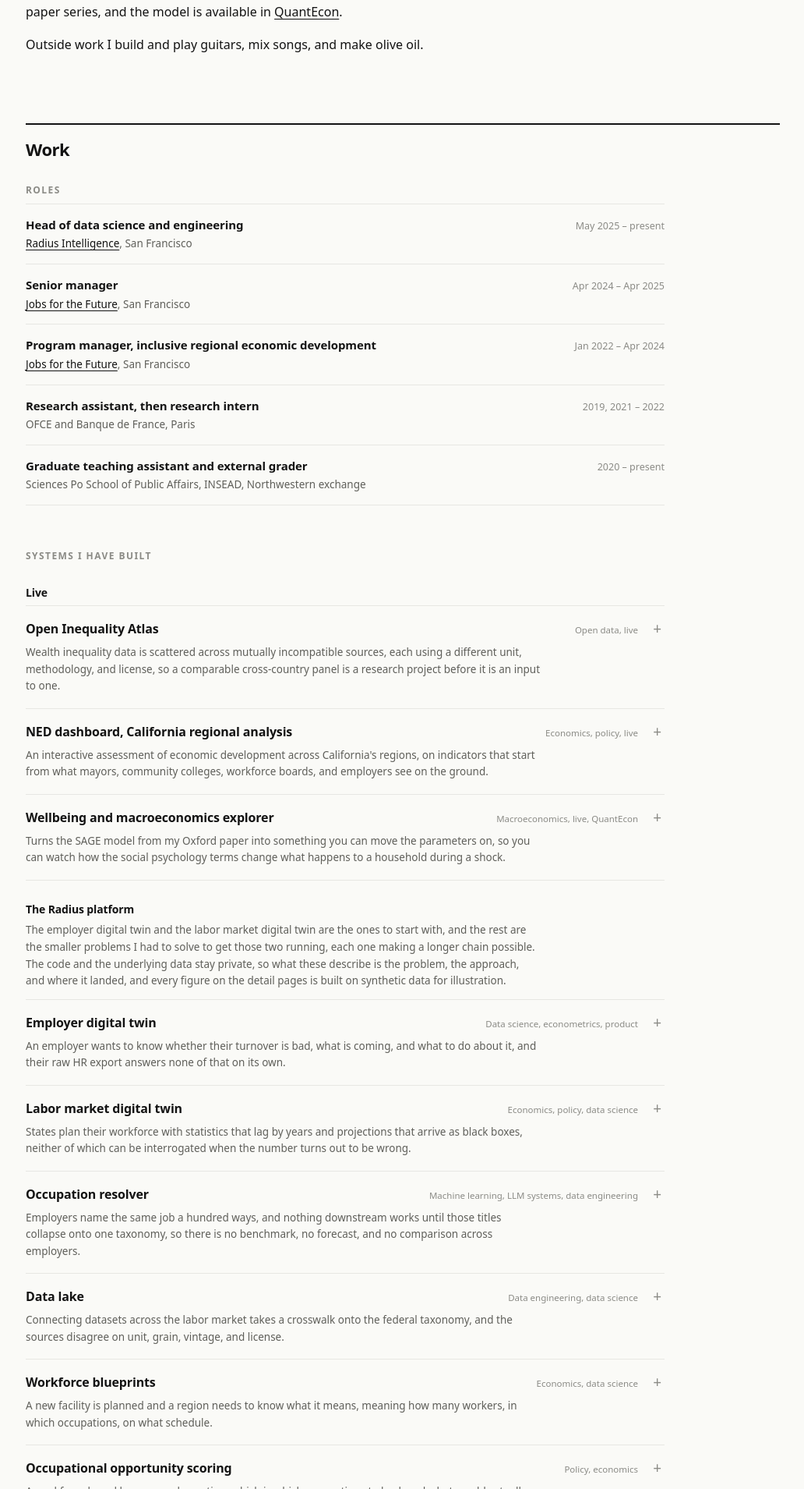
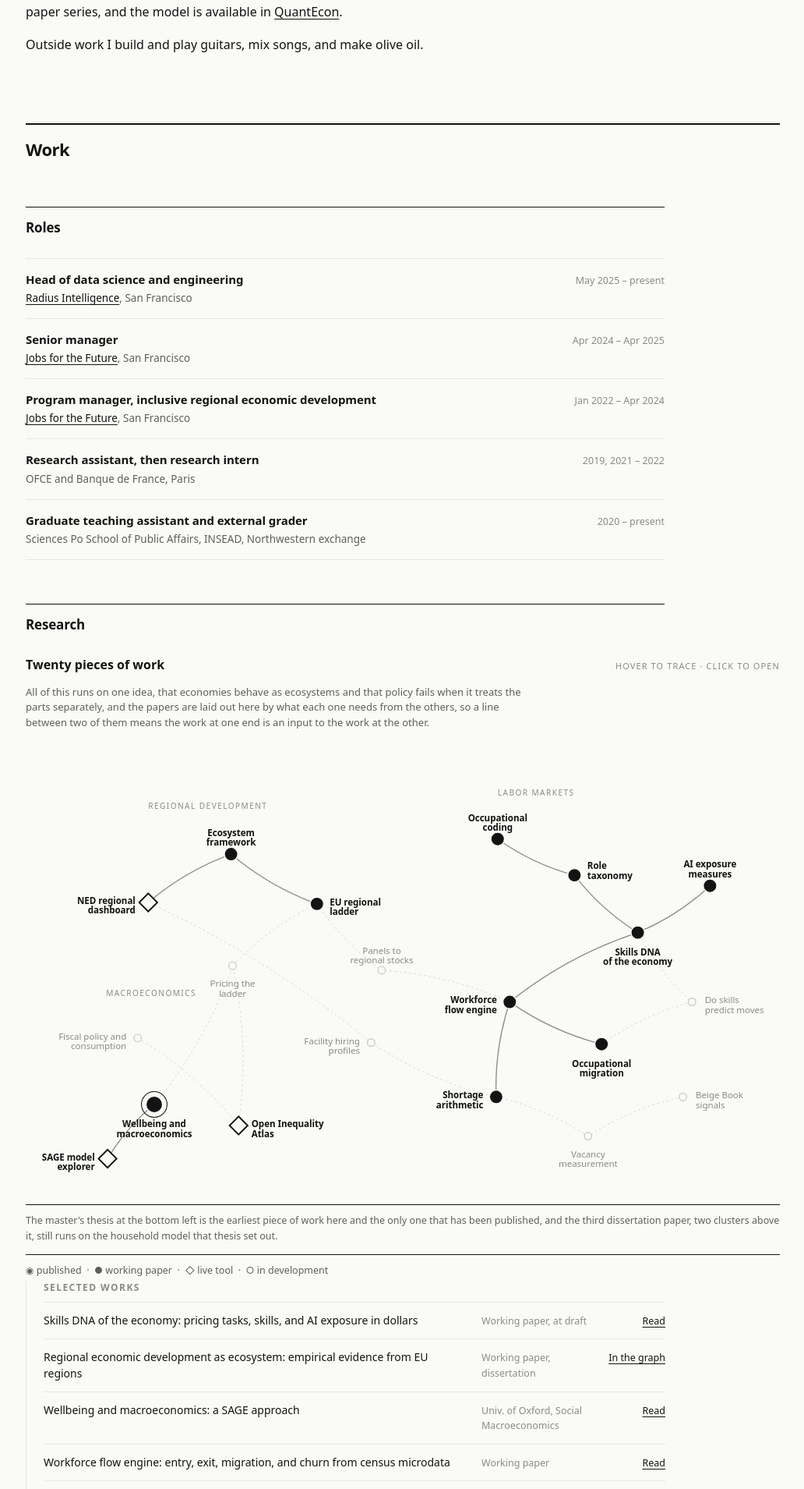
Before and after one commit to conway1521/conway1521.github.io, a Jekyll site: the page built from index.html, in a window 1280 px wide. Shown: the part 1325-3234 px from the top of the page at 78% size, without its empty margins (123-1155 px from the left). Built offline with Jekyll 4.4.1, drawn with Linux system fonts in a browser that asks for light colours; some of the changed text lies outside the part shown.

Commit message:
Fix the heading hierarchy, put Research above Systems, name the carousel
The block headings inside Work were styled at 12px uppercase faint while
the group headings beneath them were 14px bold, so every child heading
outranked its own parent and nothing read as the start of a new part.
Block headings now carry a 1px rule at 17px in ink, group headings take
the quiet uppercase label the parent used to wear, and each group sits
indented against a hairline so the nesting is visible.

The research figure carried a 2px rule identical to the top-level Work
rule, which made it read as a section of its own rather than a part of
Work. Its heading now carries the rule and the figure does not repeat it.

Research moves above the systems list. The graph is the least ordinary
thing on the page and it sat behind thirteen expandable rows, and the
About already opens on Radius, so leading Work with the platform said the
same thing twice.

"Systems I have built" becomes "Systems and tools".

The carousel is introduced rather than appearing unannounced.

```diff
--- a/assets/css/ink.css
+++ b/assets/css/ink.css
@@ -130,7 +130,7 @@ button { font-family: inherit; }
 .entry__org { font-size: 13.5px; color: var(--muted); margin-top: 2px; }
 .entry__body { font-size: 14px; line-height: 1.6; color: var(--muted); margin-top: 10px; max-width: var(--measure-text); }
 .entry__links { margin-top: 12px; display: flex; gap: 18px; flex-wrap: wrap; font-size: 13px; }
-.subgroup__h { font-size: 14px; font-weight: 600; margin: var(--space-tight) 0 6px; }
+.subgroup__h { font-size: 12px; font-weight: 600; letter-spacing: 0.12em; text-transform: uppercase; color: var(--faint); margin: var(--space-tight) 0 8px; }
 .deflist { border-top: 1px solid var(--rule); }
 .deflist > div { display: grid; grid-template-columns: 220px 1fr; gap: 20px; padding: 13px 0; border-bottom: 1px solid var(--rule); }
 .deflist strong { font-size: 13.5px; font-weight: 600; }
@@ -869,7 +869,18 @@ button { font-family: inherit; }
 .hero__affil strong { color: var(--ink); font-weight: 600; }
 
 /* block heading inside a section, replaces per-element inline margins */
-.blockhead { font-size: 12px; letter-spacing: 0.12em; text-transform: uppercase; color: var(--faint); margin: var(--space-block) 0 8px; }
-.blockhead:first-of-type { margin-top: 0; }
+.blockhead { border-top: 1px solid var(--ink); padding-top: 13px; font-size: 17px; font-weight: 600; letter-spacing: -0.01em; color: var(--ink); margin: var(--space-block) 0 var(--space-tight); max-width: var(--measure-list); }
 .groupnote { font-size: 13.5px; line-height: 1.6; color: var(--muted); margin: 0 0 12px; max-width: var(--measure-text); }
-.plate--page { margin: var(--space-section) 0 0; }
+
+/* a level-3 group inside a block: indented against a hairline so the
+   nesting is visible without another heading weight */
+.nest { padding-left: 22px; border-left: 1px solid var(--rule); margin-top: 4px; }
+.nest > .subgroup__h:first-child { margin-top: 0; }
+.nest .works, .nest .pubs { max-width: calc(var(--measure-list) - 22px); }
+@media (max-width: 620px) { .nest { padding-left: 13px; } }
+
+/* the research figure sits inside a block, so the block heading carries
+   the rule and the plate does not repeat it */
+.plate--page { border-top: none; padding-top: 0; margin: 0; }
+
+.inspo-intro { font-size: 13.5px; color: var(--muted); margin: var(--space-section) 0 12px; max-width: var(--measure-text); }
--- a/index.html
+++ b/index.html
@@ -98,9 +98,75 @@ title: null
       </div>
     </div>
 
+    <!-- ---------------- research graph ---------------- -->
+
+    <h3 class="blockhead">Research</h3>
+
+    <div class="plate plate--page">
+      <div class="plate__head">
+        <span class="plate__title">Twenty pieces of work</span>
+        <span class="plate__hint">hover to trace &middot; click to open</span>
+      </div>
+      <p class="plate__purpose">All of this runs on one idea, that economies behave as ecosystems and that policy fails when it treats the parts separately, and the papers are laid out here by what each one needs from the others, so a line between two of them means the work at one end is an input to the work at the other.</p>
+
+      <div class="rgraph" id="rgraph" data-base="{{ '/' | relative_url }}">
+        <svg viewBox="0 0 960 600" preserveAspectRatio="xMidYMid meet" role="img" aria-label="Graph of research works and the dependencies between them">
+          <g id="rg-clusters"></g>
+          <g id="rg-edges"></g>
+          <g id="rg-nodes"></g>
+        </svg>
+      </div>
+
+      <div class="rg-list" id="rg-list"></div>
+
+      <div class="plate__note" id="rg-note">The master's thesis at the bottom left is the earliest piece of work here and the only one that has been published, and the third dissertation paper, two clusters above it, still runs on the household model that thesis set out.</div>
+
+      <div class="rg-detail" id="rg-detail" hidden></div>
+
+      <div class="plate__caption">
+        <span class="glyph">&#9673;</span> published &nbsp;&middot;&nbsp;
+        <span class="glyph">&#9679;</span> working paper &nbsp;&middot;&nbsp;
+        <span class="glyph">&#9671;</span> live tool &nbsp;&middot;&nbsp;
+        <span class="glyph">&#9675;</span> in development
+      </div>
+    </div>
+
+    <div class="nest">
+      <h4 class="subgroup__h">Selected works</h4>
+      <div class="pubs">
+      <div class="pub-row">
+        <span class="pub-row__t">Skills DNA of the economy: pricing tasks, skills, and AI exposure in dollars</span>
+        <span class="pub-row__w">Working paper, at draft</span>
+        <span class="pub-row__l"><a href="{{ '/working-papers/skills-dna' | relative_url }}">Read</a></span>
+      </div>
+      <div class="pub-row">
+        <span class="pub-row__t">Regional economic development as ecosystem: empirical evidence from EU regions</span>
+        <span class="pub-row__w">Working paper, dissertation</span>
+        <span class="pub-row__l"><a href="#work">In the graph</a></span>
+      </div>
+      <div class="pub-row">
+        <span class="pub-row__t">Wellbeing and macroeconomics: a SAGE approach</span>
+        <span class="pub-row__w">Univ. of Oxford, Social Macroeconomics</span>
+        <span class="pub-row__l"><a href="https://www.bsg.ox.ac.uk/research/publications/wellbeing-and-macroeconomics-sage-approach" target="_blank" rel="noopener">Read</a></span>
+      </div>
+      <div class="pub-row">
+        <span class="pub-row__t">Workforce flow engine: entry, exit, migration, and churn from census microdata</span>
+        <span class="pub-row__w">Working paper</span>
+        <span class="pub-row__l"><a href="{{ '/working-papers/flows-engine' | relative_url }}">Read</a></span>
+      </div>
+      <div class="pub-row">
+        <span class="pub-row__t">Where occupations move: bilateral migration across 501 occupations</span>
+        <span class="pub-row__w">Working paper</span>
+        <span class="pub-row__l"><a href="{{ '/working-papers/occupation-migration' | relative_url }}">Read</a></span>
+      </div>
+    </div>
+    </div>
+
     <!-- ---------------- built ---------------- -->
 
-    <h3 class="blockhead">Systems I have built</h3>
+    <h3 class="blockhead">Systems and tools</h3>
+
+    <div class="nest">
 
     <h4 class="subgroup__h">Live</h4>
     <div class="works">
@@ -260,65 +326,6 @@ title: null
       </details>
 
     </div>
-
-    <!-- ---------------- research graph ---------------- -->
-
-    <div class="plate plate--page">
-      <div class="plate__head">
-        <span class="plate__title">Research</span>
-        <span class="plate__hint">hover to trace &middot; click to open</span>
-      </div>
-      <p class="plate__purpose">All of this runs on one idea, that economies behave as ecosystems and that policy fails when it treats the parts separately, and the papers are laid out here by what each one needs from the others, so a line between two of them means the work at one end is an input to the work at the other.</p>
-
-      <div class="rgraph" id="rgraph" data-base="{{ '/' | relative_url }}">
-        <svg viewBox="0 0 960 600" preserveAspectRatio="xMidYMid meet" role="img" aria-label="Graph of research works and the dependencies between them">
-          <g id="rg-clusters"></g>
-          <g id="rg-edges"></g>
-          <g id="rg-nodes"></g>
-        </svg>
-      </div>
-
-      <div class="rg-list" id="rg-list"></div>
-
-      <div class="plate__note" id="rg-note">The master's thesis at the bottom left is the earliest piece of work here and the only one that has been published, and the third dissertation paper, two clusters above it, still runs on the household model that thesis set out.</div>
-
-      <div class="rg-detail" id="rg-detail" hidden></div>
-
-      <div class="plate__caption">
-        <span class="glyph">&#9673;</span> published &nbsp;&middot;&nbsp;
-        <span class="glyph">&#9679;</span> working paper &nbsp;&middot;&nbsp;
-        <span class="glyph">&#9671;</span> live tool &nbsp;&middot;&nbsp;
-        <span class="glyph">&#9675;</span> in development
-      </div>
-    </div>
-
-    <h3 class="blockhead">Selected works</h3>
-    <div class="pubs">
-      <div class="pub-row">
-        <span class="pub-row__t">Skills DNA of the economy: pricing tasks, skills, and AI exposure in dollars</span>
-        <span class="pub-row__w">Working paper, at draft</span>
-        <span class="pub-row__l"><a href="{{ '/working-papers/skills-dna' | relative_url }}">Read</a></span>
-      </div>
-      <div class="pub-row">
-        <span class="pub-row__t">Regional economic development as ecosystem: empirical evidence from EU regions</span>
-        <span class="pub-row__w">Working paper, dissertation</span>
-        <span class="pub-row__l"><a href="#work">In the graph</a></span>
-      </div>
-      <div class="pub-row">
-        <span class="pub-row__t">Wellbeing and macroeconomics: a SAGE approach</span>
-        <span class="pub-row__w">Univ. of Oxford, Social Macroeconomics</span>
-        <span class="pub-row__l"><a href="https://www.bsg.ox.ac.uk/research/publications/wellbeing-and-macroeconomics-sage-approach" target="_blank" rel="noopener">Read</a></span>
-      </div>
-      <div class="pub-row">
-        <span class="pub-row__t">Workforce flow engine: entry, exit, migration, and churn from census microdata</span>
-        <span class="pub-row__w">Working paper</span>
-        <span class="pub-row__l"><a href="{{ '/working-papers/flows-engine' | relative_url }}">Read</a></span>
-      </div>
-      <div class="pub-row">
-        <span class="pub-row__t">Where occupations move: bilateral migration across 501 occupations</span>
-        <span class="pub-row__w">Working paper</span>
-        <span class="pub-row__l"><a href="{{ '/working-papers/occupation-migration' | relative_url }}">Read</a></span>
-      </div>
     </div>
 
     <!-- ---------------- publications ---------------- -->
@@ -404,6 +411,8 @@ title: null
     </div>
   </section>
 
+  <p class="inspo-intro">Here are some inspirations of mine.</p>
+
   <div class="inspo" id="inspo" data-base="{{ '/assets/images/' | relative_url }}" hidden>
     <button class="inspo__nav inspo__nav--prev" type="button" aria-label="Previous">&larr;</button>
     <div class="inspo__track" id="inspo-track"></div>
```
